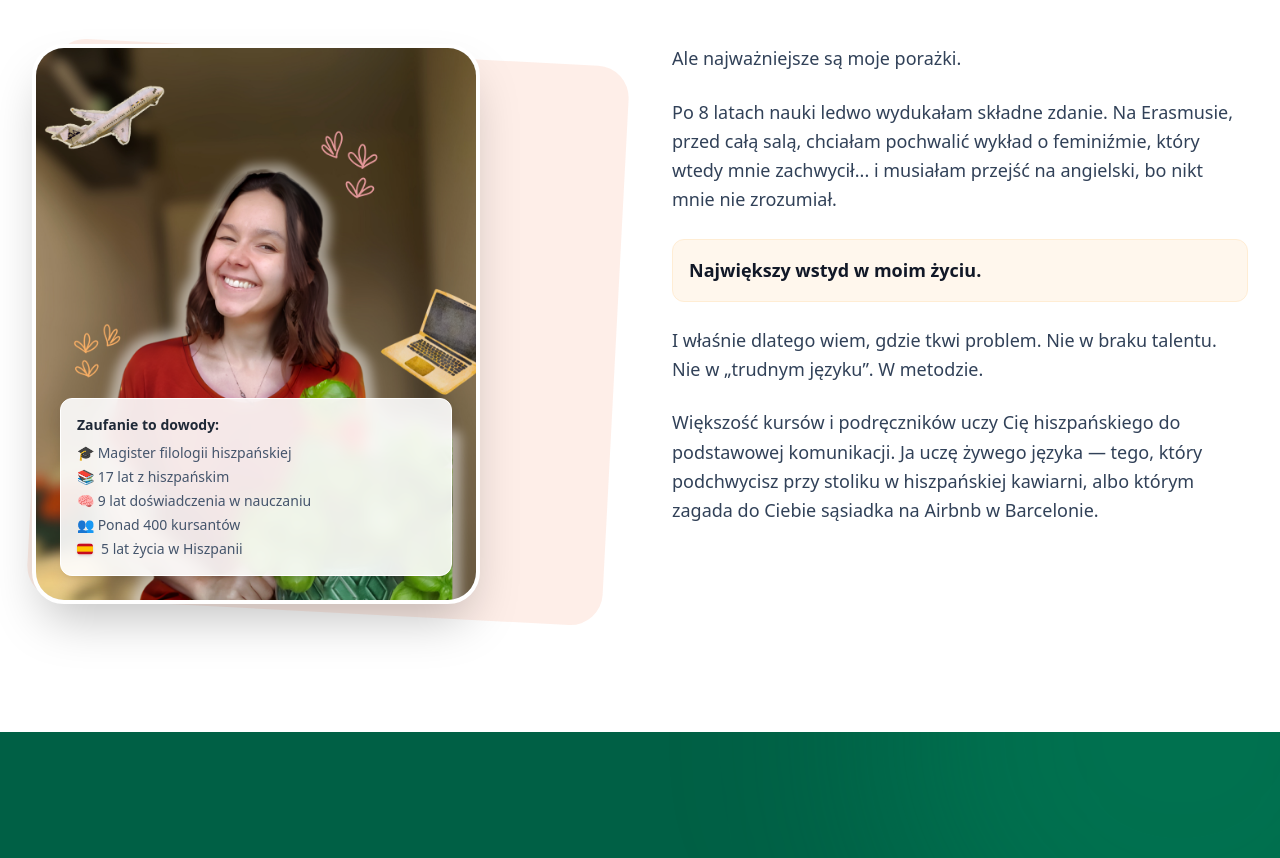
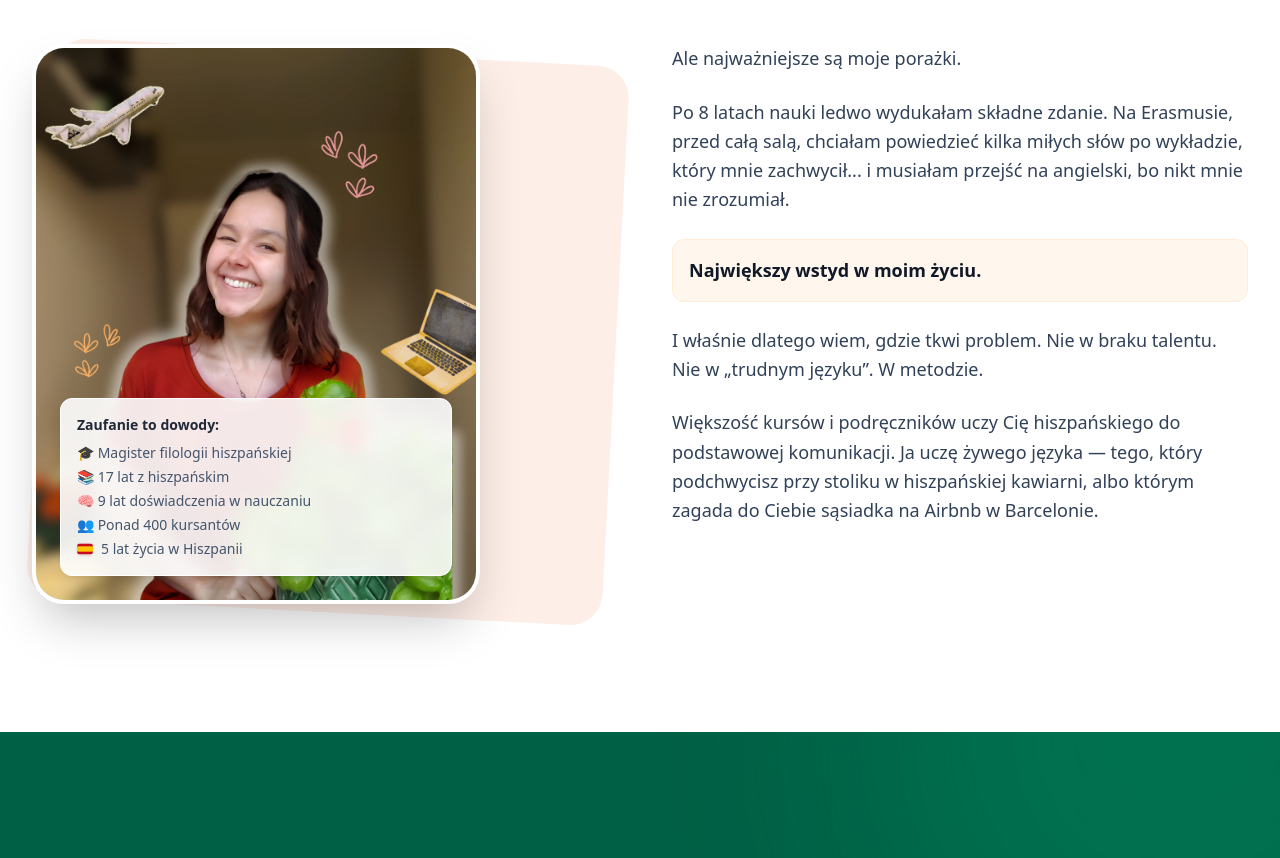
Before and after one commit to apiatek1996-del/strona-strefa-klub, a Next.js app: page / in a window 1280 px wide. Shown: the part 5864-6722 px from the top of the page. Built offline with nearby package versions, Linux system fonts and the light colour scheme.

Commit message:
style: update About section copy

```diff
--- a/components/sections/About.tsx
+++ b/components/sections/About.tsx
@@ -53,7 +53,7 @@ const About = () => {
                 Ale najważniejsze są moje porażki.
               </p>
               <p>
-                Po 8 latach nauki ledwo wydukałam składne zdanie. Na Erasmusie, przed całą salą, chciałam pochwalić wykład o feminiźmie, który wtedy mnie zachwycił... i musiałam przejść na angielski, bo nikt mnie nie zrozumiał.
+                Po 8 latach nauki ledwo wydukałam składne zdanie. Na Erasmusie, przed całą salą, chciałam powiedzieć kilka miłych słów po wykładzie, który mnie zachwycił... i musiałam przejść na angielski, bo nikt mnie nie zrozumiał.
               </p>
               <p className="font-bold text-slate-900 bg-orange-50 p-4 rounded-xl border border-orange-100">
                 Największy wstyd w moim życiu.
```
